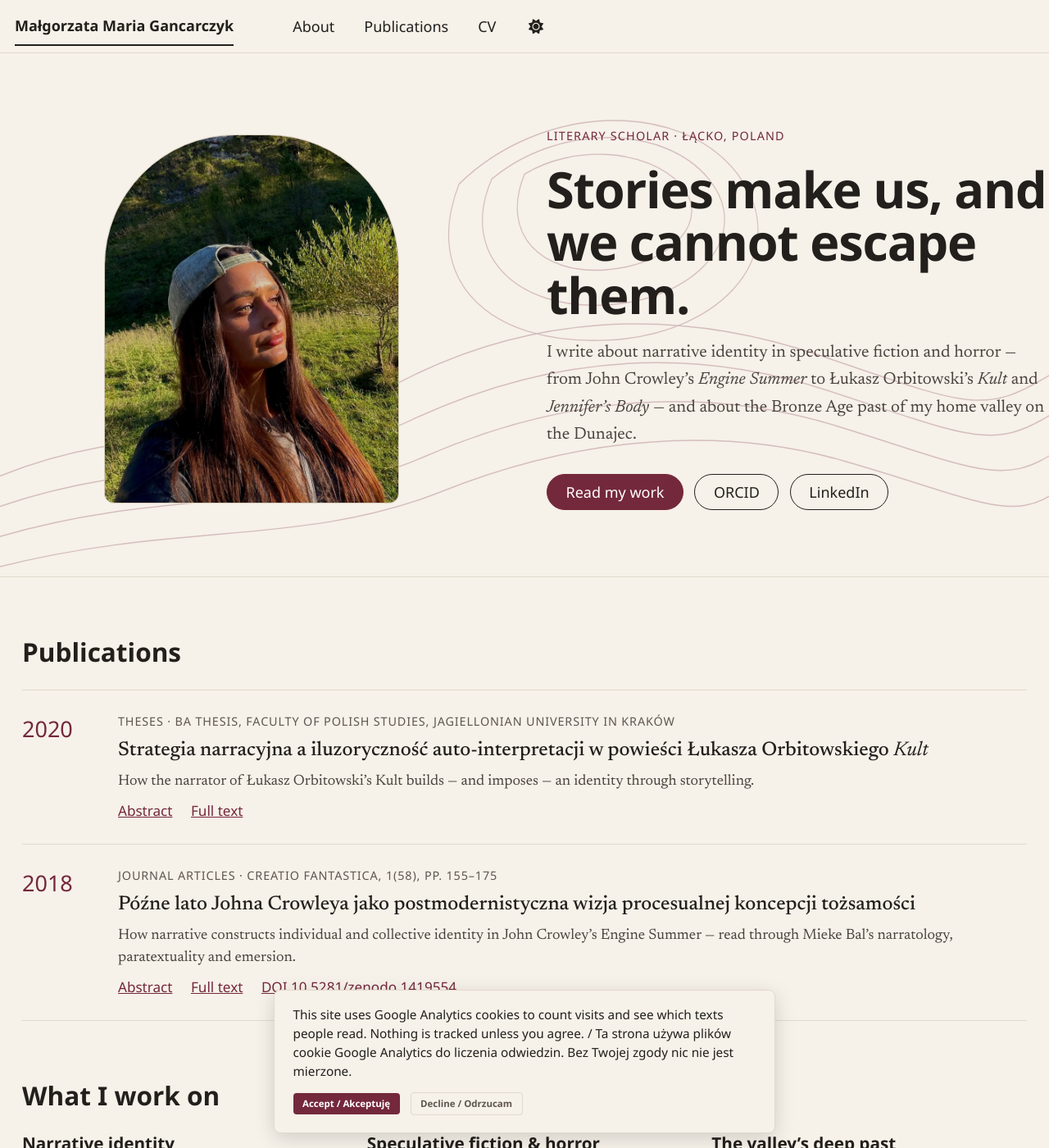
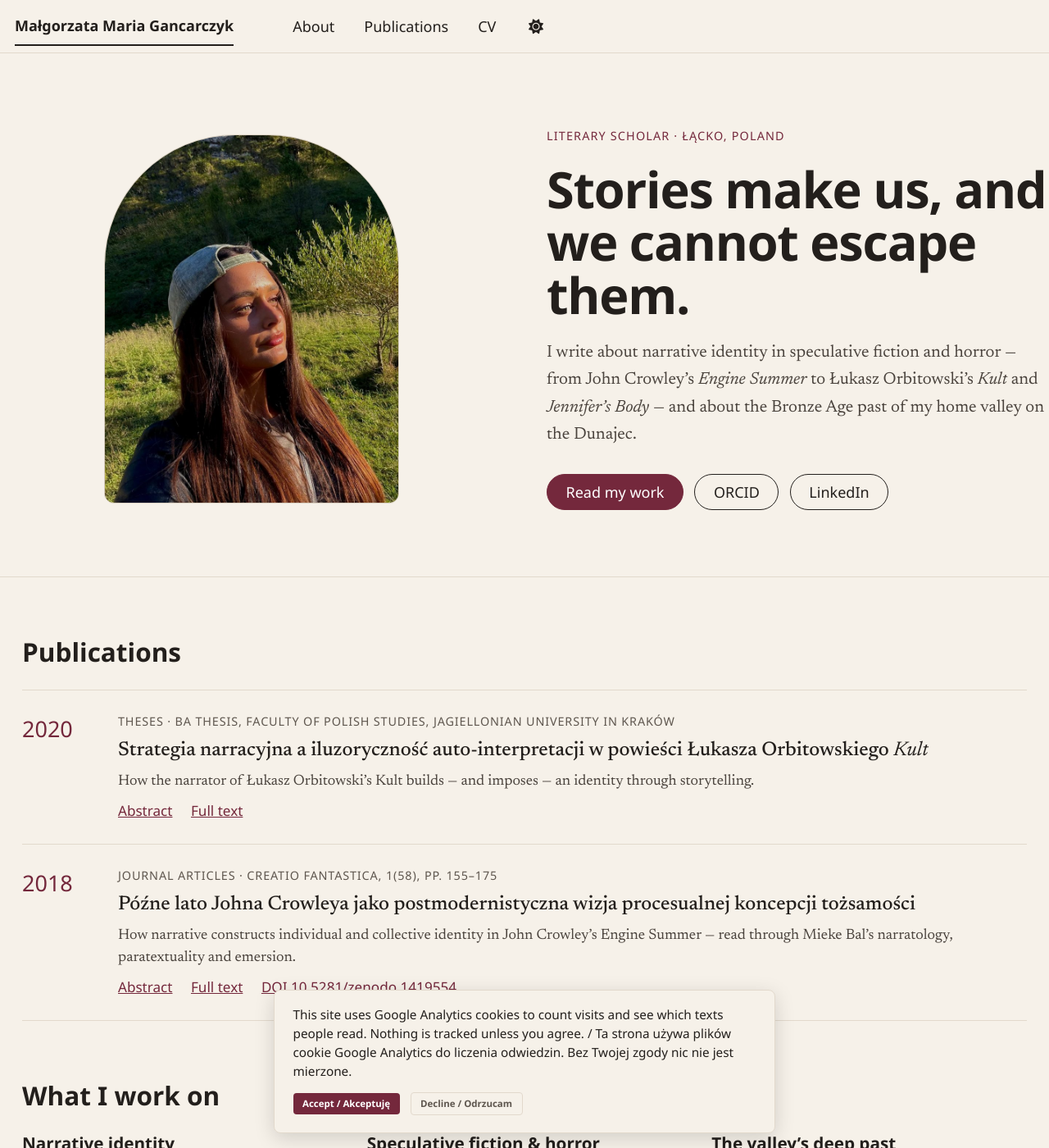
Before and after one commit to malgorzatagancarczyk/malgorzatagancarczyk.github.io, a Jekyll site: the page built from _pages/home.html, in a window 1280 px wide and 1400 px high. Shown: the whole window at 82% size. Built offline with Jekyll 4.4.1, drawn with Linux system fonts in a browser that asks for light colours; some web fonts are replaced; a style sheet for code colours, icons or effects is not loaded.

Commit message:
Update main.scss

```diff
--- a/assets/css/main.scss
+++ b/assets/css/main.scss
@@ -133,3 +133,7 @@ img.author__avatar, .author__avatar img { aspect-ratio: auto !important; object-
 
 /* Home hero: photo on the left so the gaze points toward the text */
 .dl-hero .dl-portrait { order: -1; }
+
+/* Hero: photo on the left facing the text, no background contours */
+.dl-portrait { order: -1; }
+.dl-hero > svg { display: none; }
```
